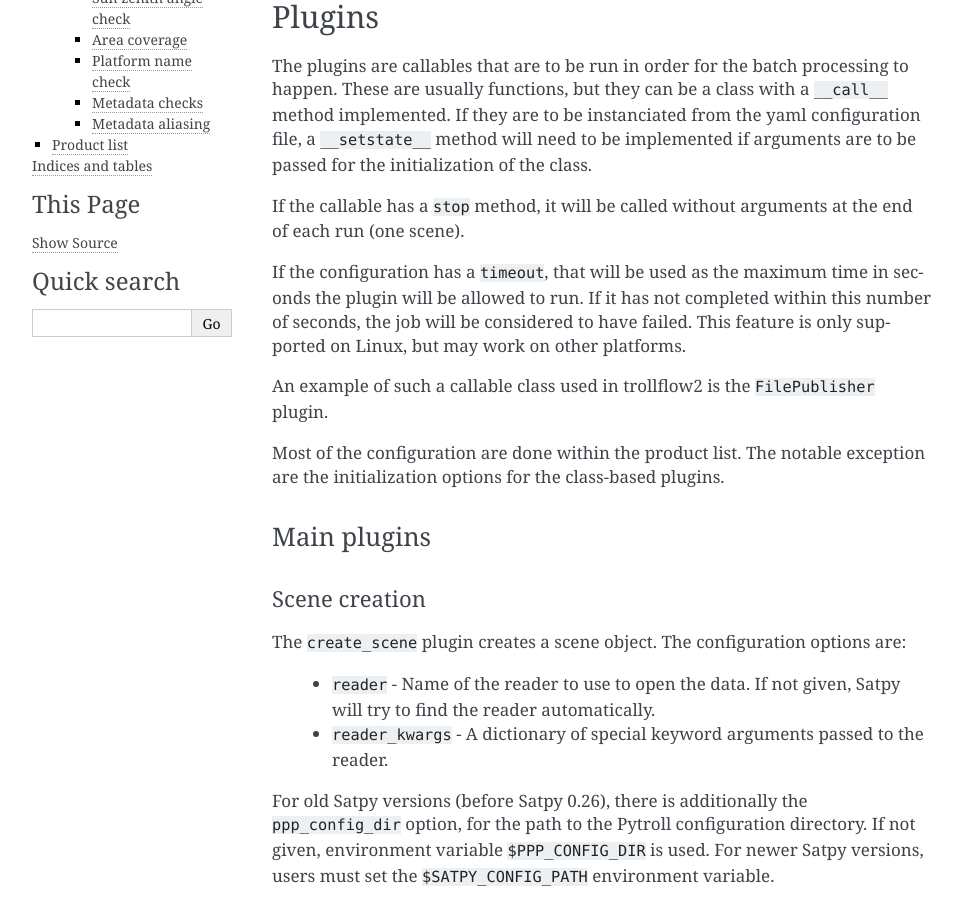
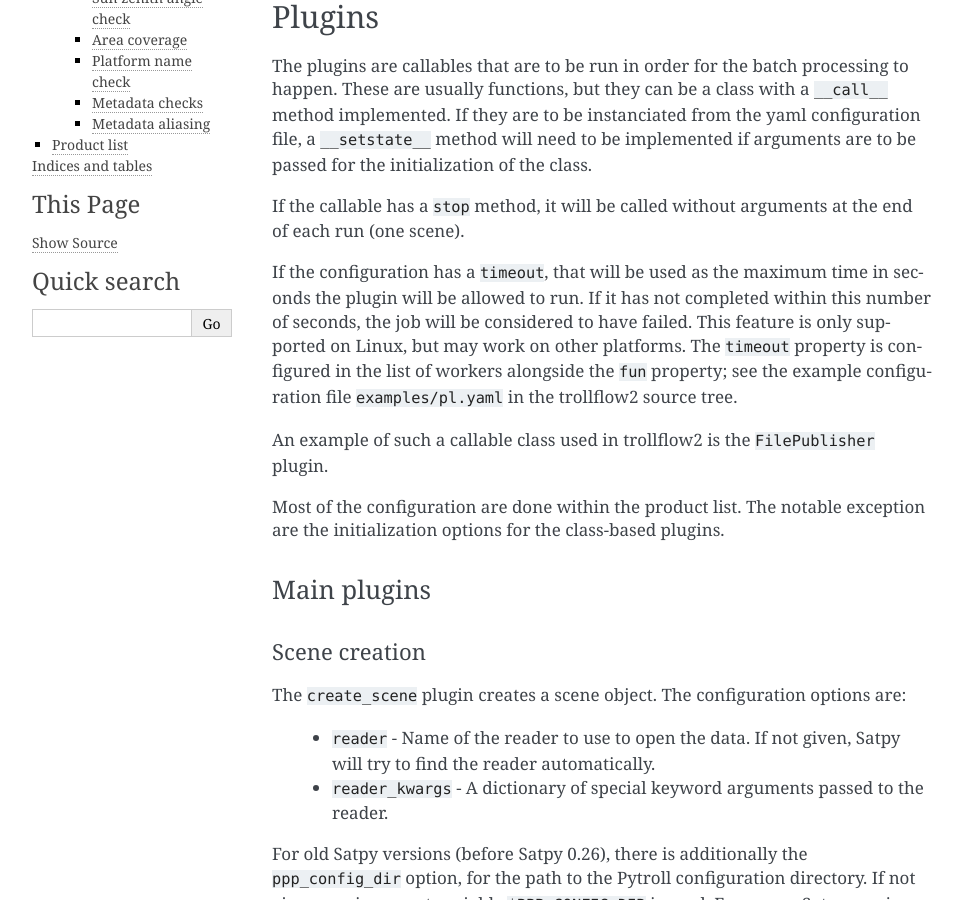
Before and after one commit to pytroll/trollflow2, a Sphinx documentation site: the page built from doc/source/index.rst, in a window 1280 px wide and 900 px high, scrolled down 443 px. Shown: the whole window, without its empty margins (148-1111 px from the left). Built offline with Sphinx 7.4.7, drawn with Linux system fonts in a browser that asks for light colours.

Commit message:
Improve docs for timeout functionality

```diff
--- a/doc/source/index.rst
+++ b/doc/source/index.rst
@@ -36,10 +36,13 @@
 If the callable has a ``stop`` method, it will be called without arguments at the
 end of each run (one scene).
 
-If the configuration has a ``timeout``, that will be used as the maximum time
-in seconds the plugin will be allowed to run.  If it has not completed within
-this number of seconds, the job will be considered to have failed.  This feature
-is only supported on Linux, but may work on other platforms.
+If the configuration has a ``timeout``, that will be used as the
+maximum time in seconds the plugin will be allowed to run.  If it has
+not completed within this number of seconds, the job will be considered
+to have failed.  This feature is only supported on Linux, but may work
+on other platforms.  The ``timeout`` property is configured in the list
+of workers alongside the ``fun`` property; see the example configuration
+file ``examples/pl.yaml`` in the trollflow2 source tree.
 
 An example of such a callable class used in trollflow2 is the
 ``FilePublisher`` plugin.
```
Also changed, not shown: 1 other file.
